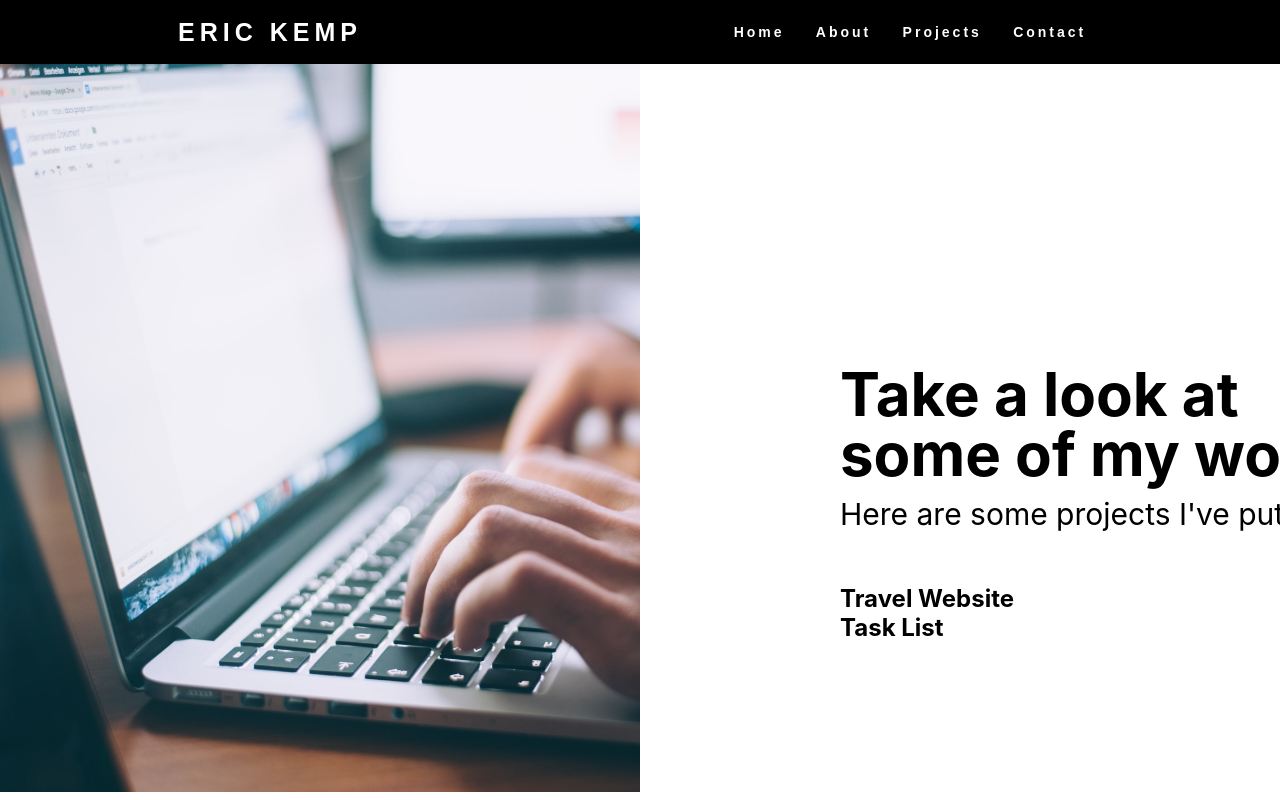
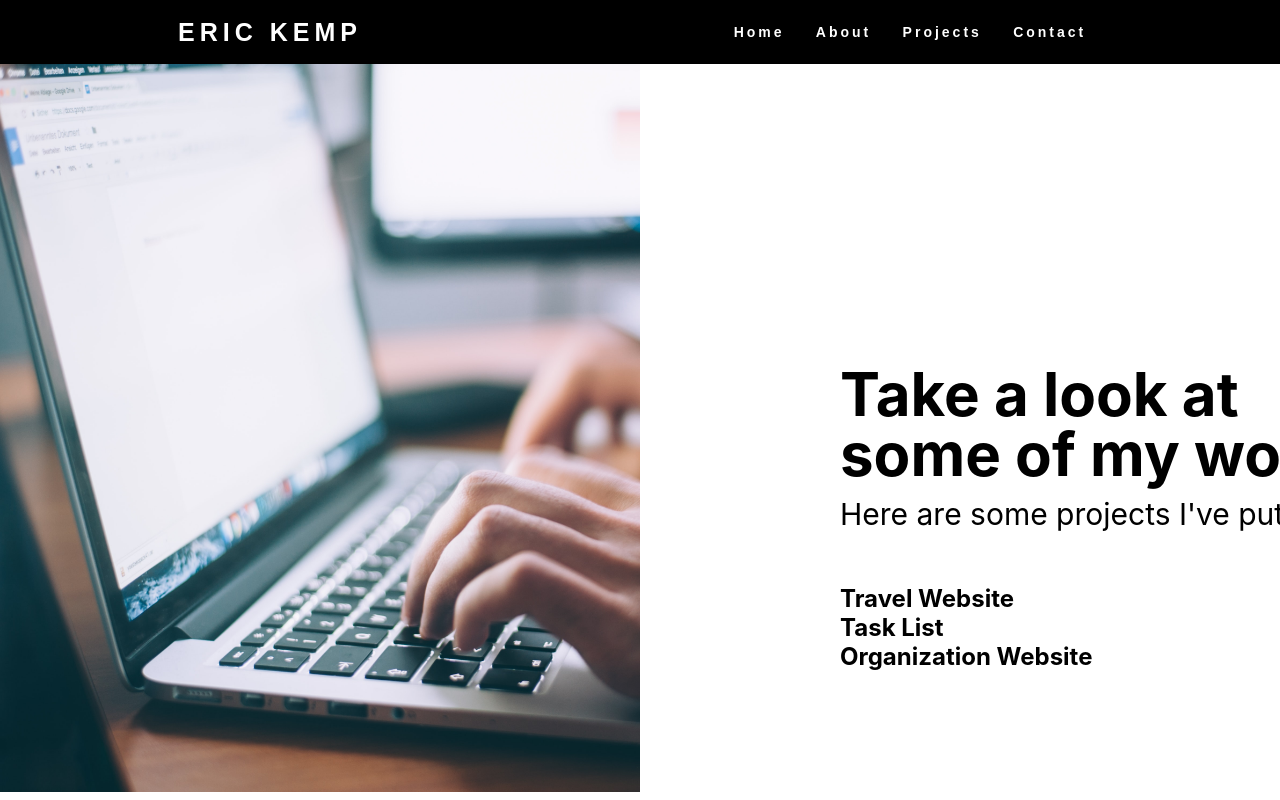
Before and after one commit to erickemp84/ReactPortfolio, a React (Create React App) app: page /projects in a window 1280 px wide. Shown: the top 800 px of the page. Built offline with nearby package versions, Linux system fonts and the light colour scheme.

Commit message:
added a new project link to projects page

```diff
--- a/src/Components/Projects.js
+++ b/src/Components/Projects.js
@@ -18,6 +18,8 @@ const Projects = () => {
             <div className="project-links">
                 <h2><a href="https://jolly-jackson-1789b0.netlify.app/" target="_blank" rel="noreferrer noopener">Travel Website</a></h2>
                 <h2><a href="https://mystifying-bassi-cfd103.netlify.app/" target="_blank" rel="noreferrer noopener">Task List</a></h2>
+                <h2><a href="https://awesome-cori-6bd1b8.netlify.app/" target="_blank" rel="noreferrer noopener">Organization Website</a></h2>
+
             </div>
         </div>
         </div>
```
Also changed, not shown: 23 other files (tests, documents, lock files or other folders).
